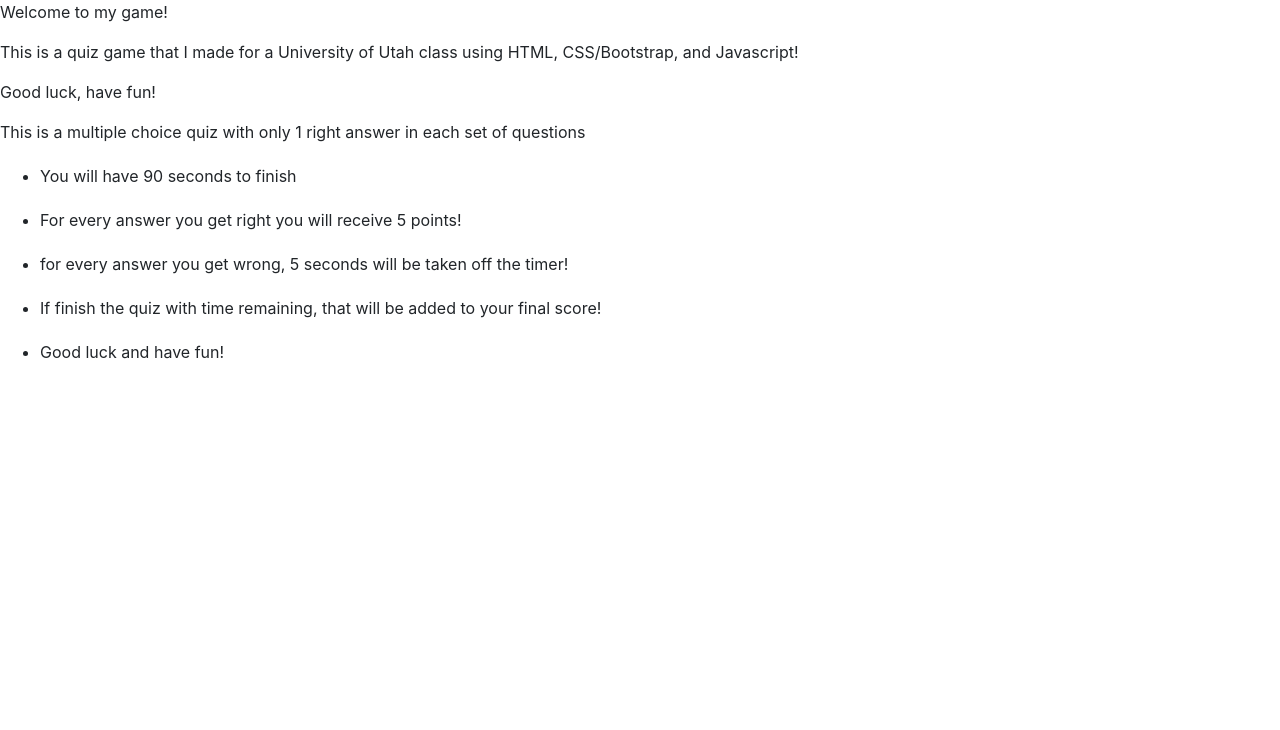
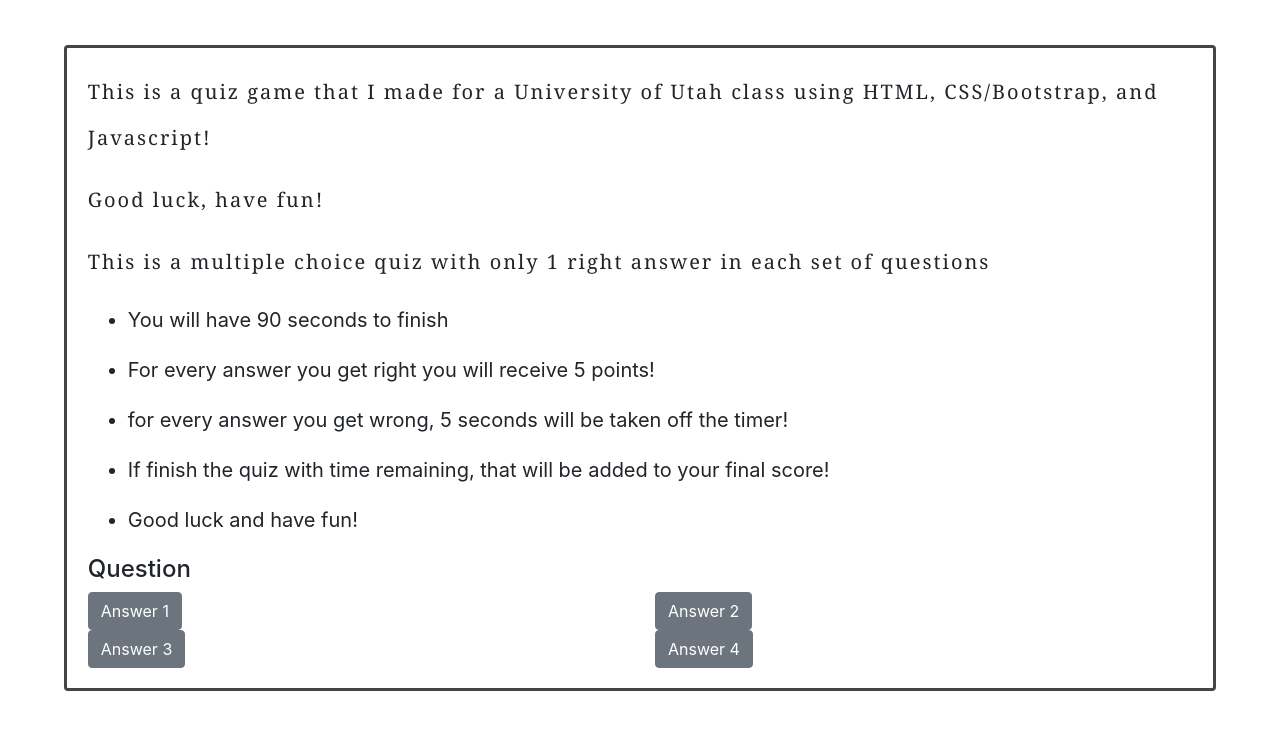
Before and after one commit to hintzetyson/Piano-Quiz, a plain HTML site: page index.html in a window 1280 px wide. Drawn offline with nearby package versions, Linux system fonts and the light colour scheme.

Commit message:
Added CSS, started in there

```diff
--- a/index.html
+++ b/index.html
@@ -10,9 +10,13 @@
     <link rel="stylesheet" type="text/css" href="style.css">
 </head>
 
+<body>
+    <div class="container-fluid">
+        <main class="card">
+            <section class="card-body">
                 <div class="firstParagraph">
-    <p>Welcome to my game!</p>
-    <p>This is a quiz game that I made for a University of Utah class using HTML, CSS/Bootstrap, and Javascript!</p>
+                    <p>This is a quiz game that I made for a University of Utah class using HTML, CSS/Bootstrap, and
+                        Javascript!</p>
                     <p>Good luck, have fun!</p>
                 </div>
 
@@ -26,3 +30,26 @@
                         <li>Good luck and have fun!</li>
                     </ul>
                 </div>
+                <div class="main-game container-fluid hide">
+                    <h4 id="question">Question</h4>
+                    <div class="row">
+                        <div class="col-md-6">
+                            <button type="button" class="btn btn-secondary game-btn game-btn-0">Answer 1</button>
+                        </div>
+                        <div class="col-md-6">
+                            <button type="button" class="btn btn-secondary game-btn game-btn-1">Answer 2</button>
+                        </div>
+                    </div>
+                    <div class="row">
+                        <div class="col-md-6">
+                            <button type="button" class="btn btn-secondary game-btn game-btn-2">Answer 3</button>
+                        </div>
+                        <div class="col-md-6">
+                            <button type="button" class="btn btn-secondary game-btn game-btn-3">Answer 4</button>
+                        </div>
+                    </div>
+                </div>
+            </section>
+        </main>
+
+</body>
--- a/style.css
+++ b/style.css
@@ -4,3 +4,52 @@
     font-size: 16px;
     margin: 20px 0;
 }
+
+/* Main */
+main {
+    margin: 45px 5%;
+}
+
+/* Paragraphs in the main section */
+main p {
+    font-family: Cambria, Cochin, Georgia, Times, 'Times New Roman', serif;
+    font-size: 20px;
+    font-weight: 500;
+    line-height: 2.3em;
+    letter-spacing: 2px;
+}
+
+.instructions li {
+    font-size: 20px;
+    margin: 20px 0;
+}
+
+/* Styling for the main card in the center of the screen */
+.card {
+    border: 3px solid #444;
+}
+
+.card-body {
+    padding: 1.3rem;
+}
+
+.container-fluid {
+    padding-left: 0;
+    padding-right: 0;
+}
+
+/* Styling for the hr on the main card */
+hr {
+    background-color: #444;
+    border: none;
+    height: 2px;
+}
+
+/* Media */
+@media(max-width: 640px) {
+    /* Main page */
+    .card-title {
+        flex-direction: column;
+        text-align: center;
+    }
+}
```
Lines whose indentation alone changed are shown as unchanged.
